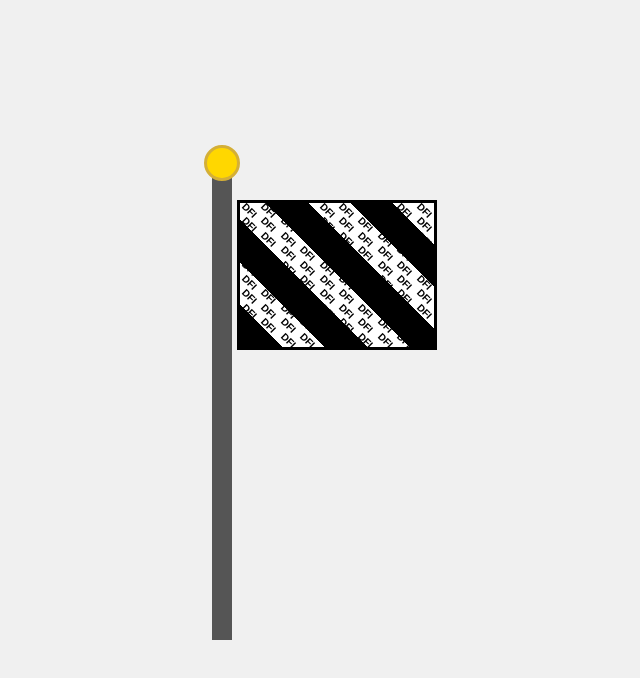
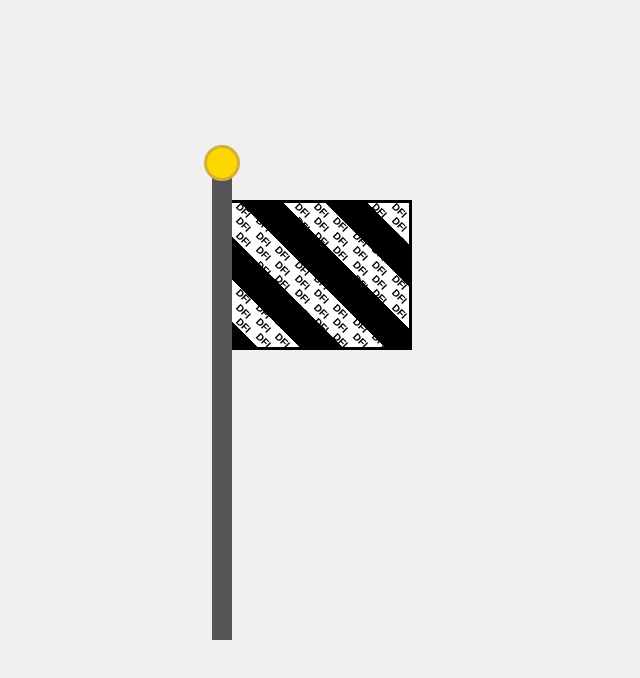
Before and after one commit to DrugFreeInu/Racing, a plain HTML site: page index.html in a window 1280 px wide. Shown: the whole page, without its empty margins (418-1058 px from the left). Drawn offline with Linux system fonts and the light colour scheme.

Commit message:
Update index.html

```diff
--- a/index.html
+++ b/index.html
@@ -48,7 +48,7 @@
     height: 150px;
     position: absolute;
     top: 40px;
-    left: 25px;
+    left: 0px; /* moved left so flag end is under pole */
     border: 3px solid #000;
     background: repeating-linear-gradient(
       45deg,
```
